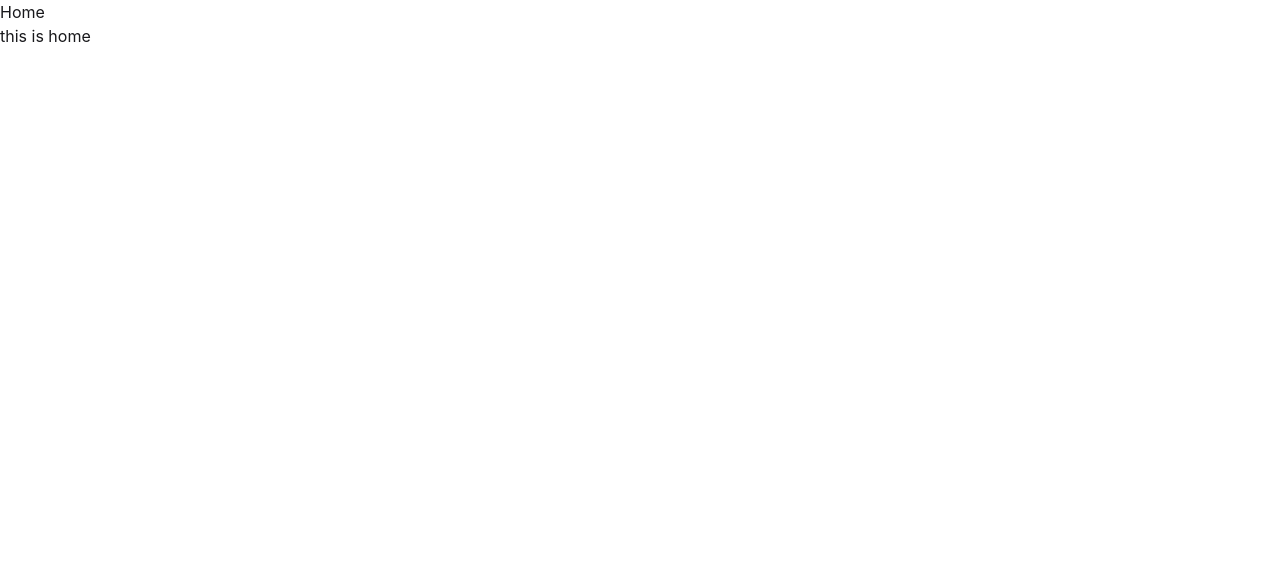
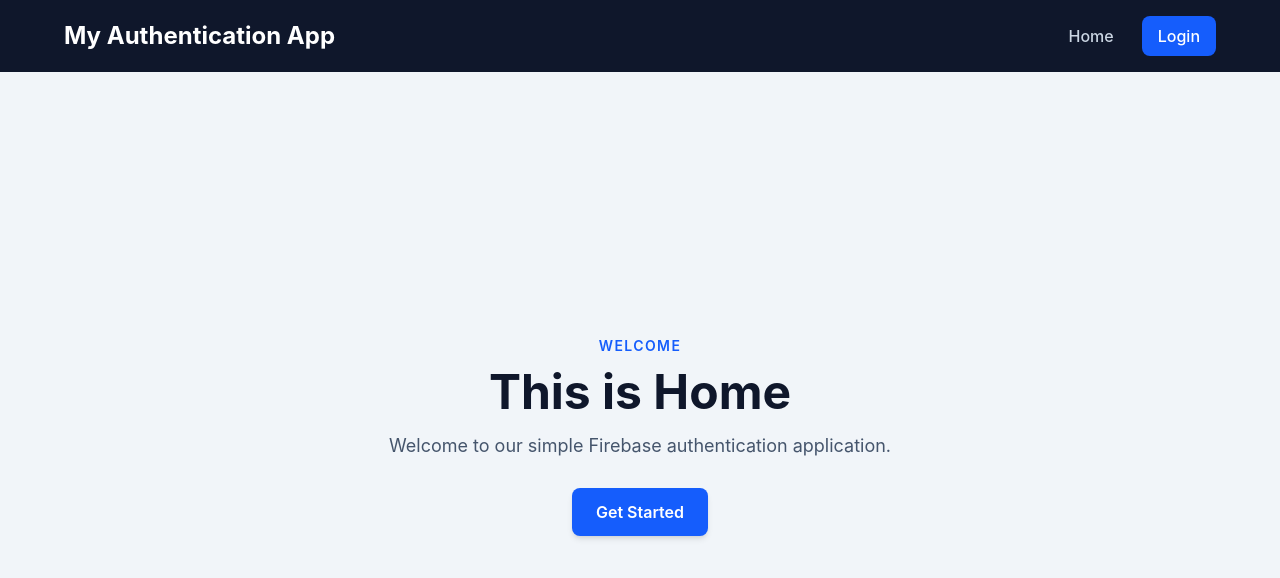
Before and after one commit to ridu101/simple-firebase-auth-app, a React (Vite) app: page / in a window 1280 px wide. Shown: the top 578 px of the page. Built offline with nearby package versions, Linux system fonts and the light colour scheme.

Commit message:
google popup done

```diff
--- a/package.json
+++ b/package.json
@@ -11,8 +11,11 @@
   },
   "dependencies": {
     "@tailwindcss/postcss": "^4.3.3",
+    "@tailwindcss/vite": "^4.3.3",
+    "firebase": "^12.19.0",
     "react": "^19.2.8",
     "react-dom": "^19.2.8",
+    "react-icons": "^5.7.0",
     "react-router": "^8.4.0",
     "tailwindcss": "^4.3.3"
   },
--- a/src/components/Header.jsx
+++ b/src/components/Header.jsx
@@ -1,10 +1,31 @@
-// import React from 'react';
-import { NavLink } from 'react-router';
+import { NavLink } from "react-router";
 
 const Header = () => {
     return (
-        <nav>
-            <NavLink to="/"> Home </NavLink>
+        <nav className="bg-slate-900 px-6 py-4 shadow-lg">
+            <div className="mx-auto flex max-w-6xl items-center justify-between">
+
+                <h2 className="text-2xl font-bold text-white">
+                    My Authentication  App
+                </h2>
+
+                <div className="flex items-center gap-3">
+                    <NavLink
+                        to="/"
+                        className="rounded-lg px-4 py-2 font-medium text-slate-300 transition hover:bg-slate-700 hover:text-white"
+                    >
+                        Home
+                    </NavLink>
+
+                    <NavLink
+                        to="/login"
+                        className="rounded-lg bg-blue-600 px-4 py-2 font-medium text-white transition hover:bg-blue-700"
+                    >
+                        Login
+                    </NavLink>
+                </div>
+
+            </div>
         </nav>
     );
 };
--- a/src/components/Home.jsx
+++ b/src/components/Home.jsx
@@ -1,9 +1,27 @@
-// import React from 'react';
-
 const Home = () => {
     return (
-        <div>
-            <h1>this is home</h1>
+        <div className="min-h-[calc(100vh-72px)] bg-slate-100 px-6">
+            <div className="mx-auto flex min-h-[calc(100vh-72px)] max-w-6xl items-center justify-center">
+
+                <div className="text-center">
+                    <p className="mb-3 text-sm font-semibold uppercase tracking-widest text-blue-600">
+                        Welcome
+                    </p>
+
+                    <h1 className="mb-4 text-5xl font-bold text-slate-900">
+                        This is Home
+                    </h1>
+
+                    <p className="mx-auto max-w-lg text-lg text-slate-600">
+                        Welcome to our simple Firebase authentication application.
+                    </p>
+
+                    <button className="mt-7 rounded-lg bg-blue-600 px-6 py-3 font-semibold text-white shadow-md transition hover:bg-blue-700 hover:shadow-lg">
+                        Get Started
+                    </button>
+                </div>
+
+            </div>
         </div>
     );
 };
--- /dev/null
+++ b/src/components/login.jsx
@@ -0,0 +1,57 @@
+import { GoogleAuthProvider, signInWithPopup } from "firebase/auth";
+import { auth } from "../firebase/firebase.config";
+import { FcGoogle } from "react-icons/fc";
+
+const googleProvider = new GoogleAuthProvider();
+const login = () => {
+  const handleGoogleSignIn = () => {
+    signInWithPopup(auth, googleProvider)
+      .then((result) => {
+        console.log(result);
+      })
+      .catch((error) => {
+        console.log(error);
+      });
+  };
+  return (
+    <div className="flex min-h-screen items-center justify-center bg-slate-100 px-4">
+      <div className="w-full max-w-md rounded-2xl bg-white p-8 shadow-xl">
+        <div className="mb-8 text-center">
+          <div className="mx-auto mb-4 flex h-14 w-14 items-center justify-center rounded-full bg-blue-100">
+            <span className="text-2xl">🔐</span>
+          </div>
+
+          <h1 className="text-3xl font-bold text-slate-900">Please Login</h1>
+
+          <p className="mt-2 text-slate-500">
+            Login to continue to your account
+          </p>
+        </div>
+        <button onClick={handleGoogleSignIn} className="flex w-full items-center justify-center gap-2 bg-gray-100 border p-3 rounded-lg font-semibold hover:bg-gray-200">
+          <FcGoogle className="text-xl" />
+          Sign in with Google
+        </button>
+
+        {/* <div className="space-y-4">
+          <input
+            type="email"
+            placeholder="Email address"
+            className="w-full rounded-lg border border-slate-300 px-4 py-3 outline-none transition focus:border-blue-500 focus:ring-2 focus:ring-blue-100"
+          />
+
+          <input
+            type="password"
+            placeholder="Password"
+            className="w-full rounded-lg border border-slate-300 px-4 py-3 outline-none transition focus:border-blue-500 focus:ring-2 focus:ring-blue-100"
+          />
+
+          <button className="w-full rounded-lg bg-blue-600 py-3 font-semibold text-white transition hover:bg-blue-700">
+            Login
+          </button>
+        </div> */}
+      </div>
+    </div>
+  );
+};
+
+export default login;
--- /dev/null
+++ b/src/firebase/firebase.config.js
@@ -0,0 +1,20 @@
+// Import the functions you need from the SDKs you need
+import { initializeApp } from "firebase/app";
+import { getAuth } from "firebase/auth";
+// TODO: Add SDKs for Firebase products that you want to use
+// https://firebase.google.com/docs/web/setup#available-libraries
+
+// Your web app's Firebase configuration
+const firebaseConfig = {
+  apiKey: "AIzaSyBrYPNnxnixPEGkd6nsDErFn703XL1qAnA",
+  authDomain: "first-firebase-app-398f4.firebaseapp.com",
+  projectId: "first-firebase-app-398f4",
+  storageBucket: "first-firebase-app-398f4.firebasestorage.app",
+  messagingSenderId: "963062464704",
+  appId: "1:963062464704:web:5cfc1d617f3c312385ad25"
+};
+
+// Initialize Firebase
+const app = initializeApp(firebaseConfig);
+// Initialize Firebase Authentication and get a reference to the service
+export const auth = getAuth(app);
--- a/src/main.jsx
+++ b/src/main.jsx
@@ -6,6 +6,8 @@ import { createBrowserRouter } from "react-router";
 import { RouterProvider } from "react-router/dom";
 import Roor from "./layout/Roor.jsx";
 import Home from "./components/Home.jsx";
+import login from "./components/login.jsx";
+import "./index.css";
 const router = createBrowserRouter([
   {
     path: "/",
@@ -15,6 +17,10 @@ const router = createBrowserRouter([
         index: true,
         Component: Home,
       },
+      {
+        path: 'login',
+        Component: login,
+      }
     ],
   },
 ]);
--- a/vite.config.js
+++ b/vite.config.js
@@ -1,11 +1,7 @@
-import react, { reactCompilerPreset } from '@vitejs/plugin-react'
-import babel from '@rolldown/plugin-babel'
-import { defineConfig } from 'vite'
+import { defineConfig } from "vite";
+import react from "@vitejs/plugin-react";
+import tailwindcss from "@tailwindcss/vite";
 
-// https://vite.dev/config/
 export default defineConfig({
-  plugins: [
-    react(),
-    babel({ presets: [reactCompilerPreset()] })
-  ],
-})
+  plugins: [react(), tailwindcss()],
+});
```
Also changed, not shown: src/__steps__.js (added, +9 -0 lines), 1 other file (tests, documents, lock files or other folders).
